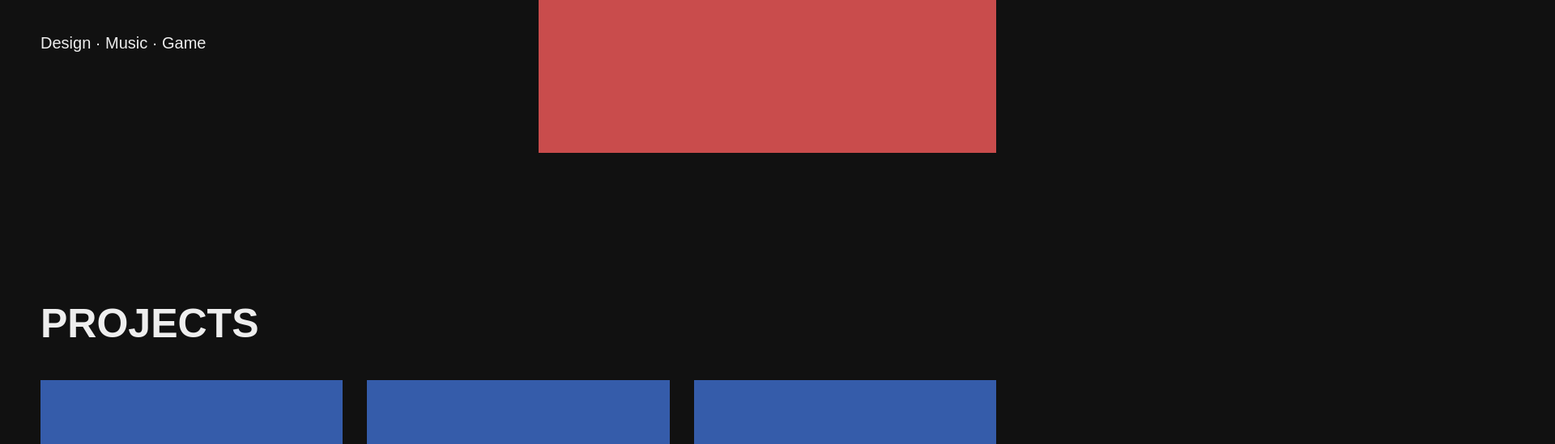
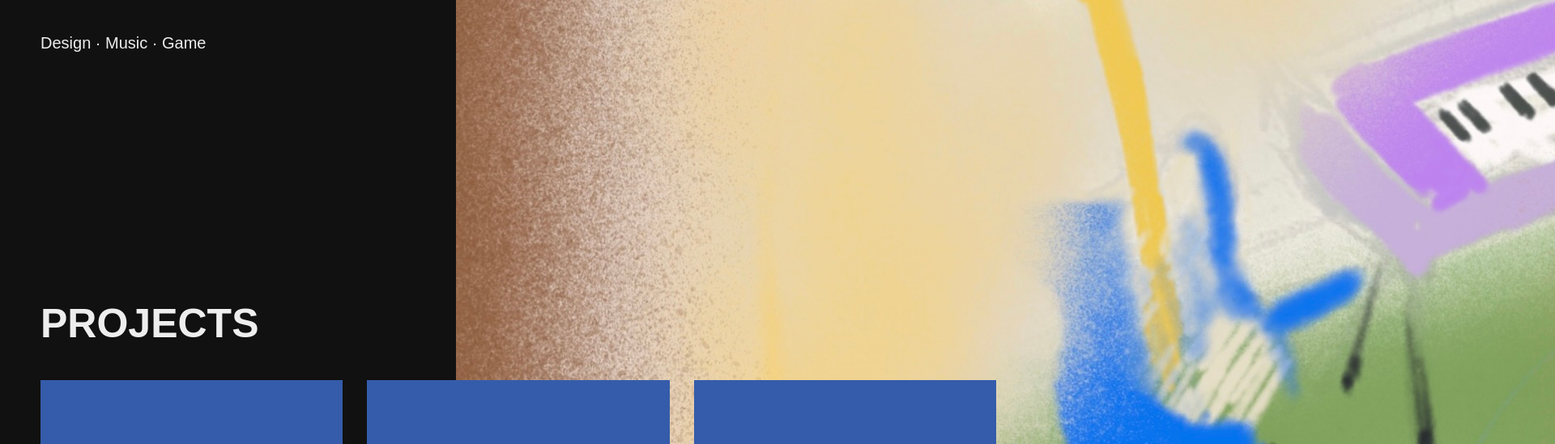
Before and after one commit to ONOSYSTEM/ONOLAB, a plain HTML site: page index.html in a window 1280 px wide. Shown: the part 551-1100 px from the top of the page at 81% size, 1920 px wide, since content can reach past the window. Drawn offline with Linux system fonts and the light colour scheme.

Commit message:
add image hero1

```diff
--- a/index.html
+++ b/index.html
@@ -56,7 +56,7 @@
 
     <!-- 这里以后换成你的主视觉图片 -->
     <div class="hero-image">
-        IMAGE
+        <img src="image/hero1.jpg">
     </div>
 
 
```
Also changed, not shown: image/hero1.jpg (added).
